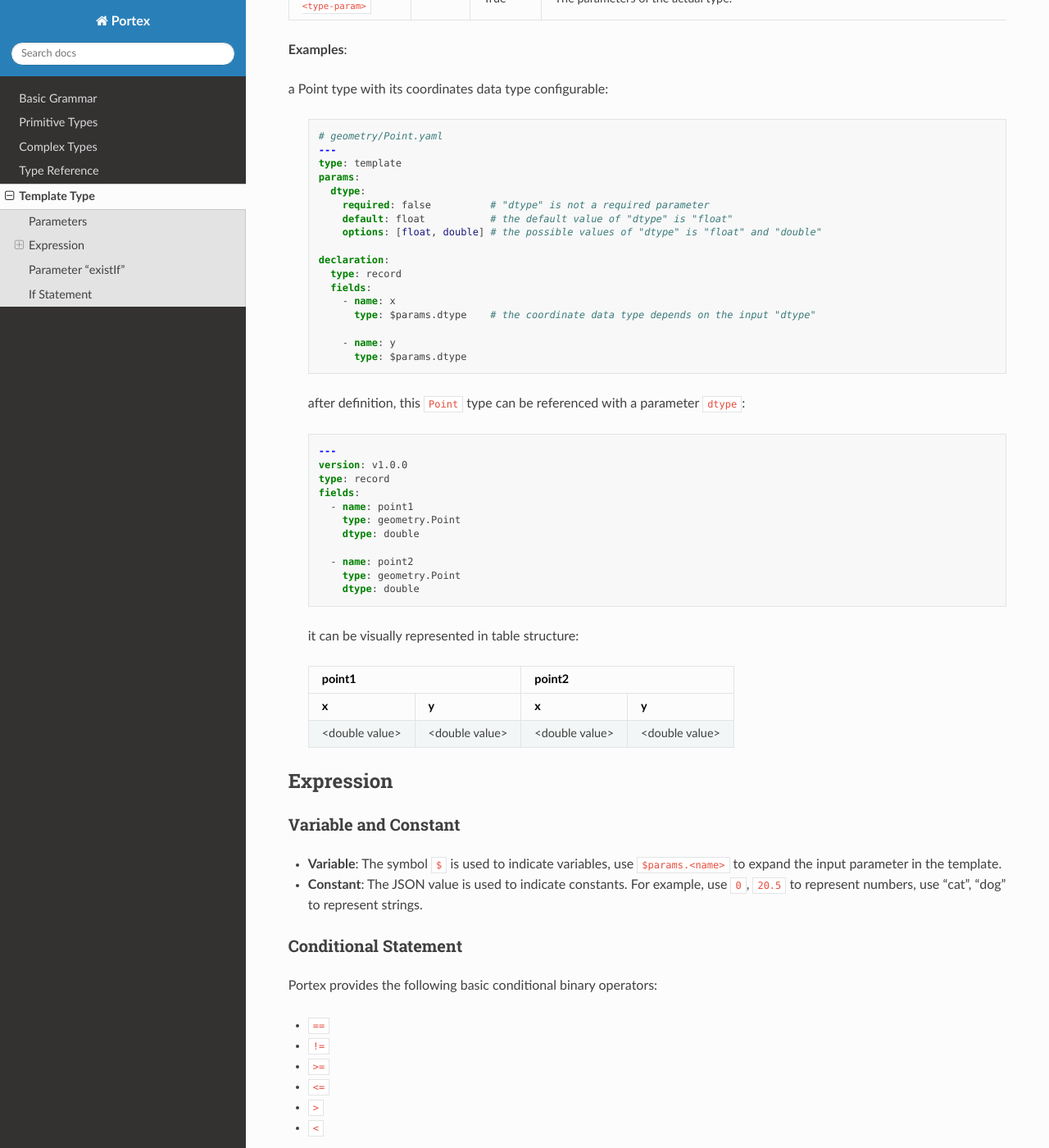
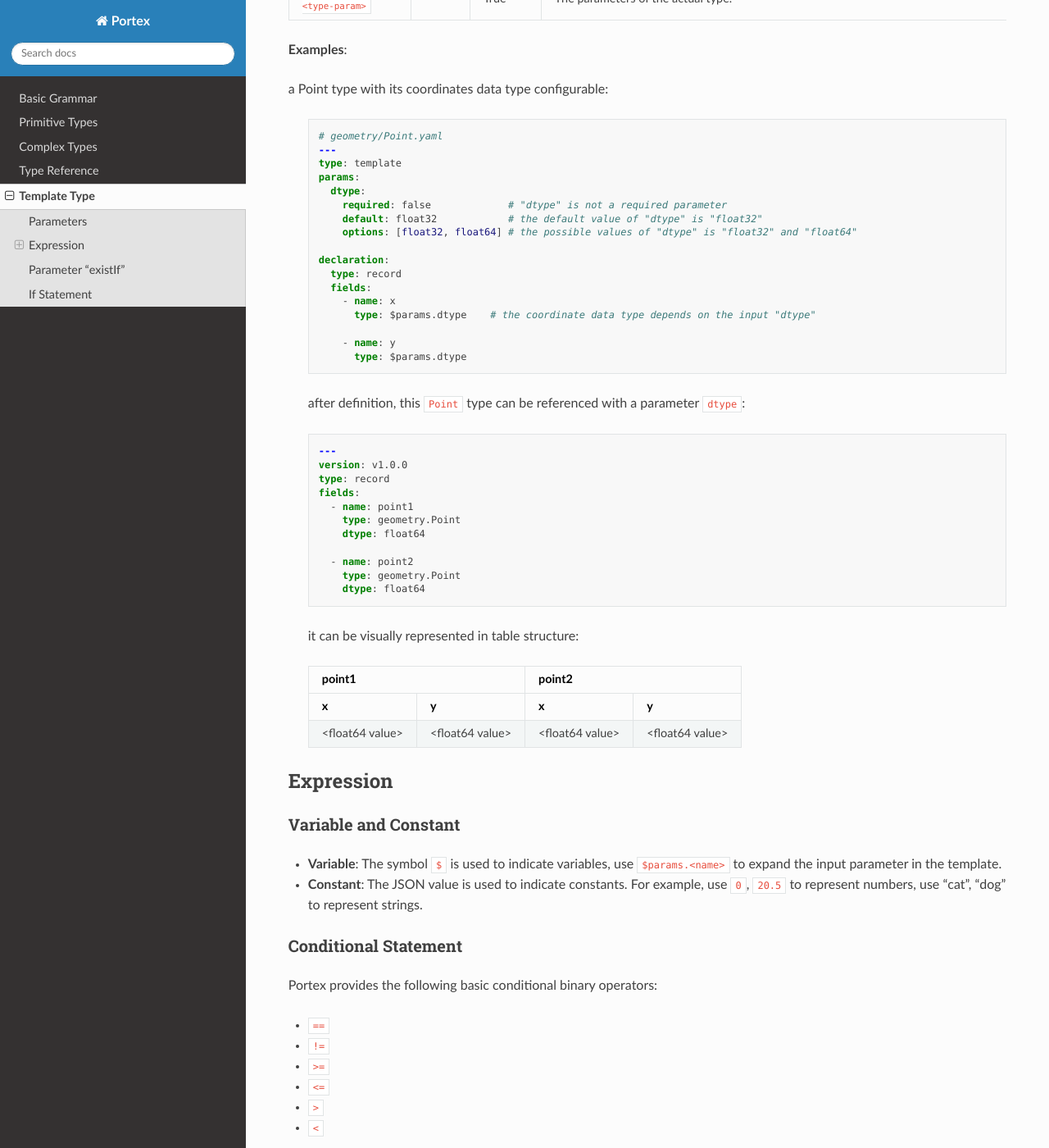
Before and after one commit to Project-OpenBytes/portex, a Sphinx documentation site: the page built from docs/source/schema/template_type.rst, in a window 1280 px wide and 1400 px high, scrolled down 1156 px. Shown: the whole window at 82% size. Built offline with Sphinx 7.4.7 and the Read the Docs theme 2.0.0, drawn with Linux system fonts in a browser that asks for light colours; some of the changed text lies outside the part shown.

Commit message:
docs: rename numeric types for better extensibility
int -> int32
long -> int64
float -> float32
double -> float64

```diff
--- a/docs/source/schema/basic_grammar.rst
+++ b/docs/source/schema/basic_grammar.rst
@@ -20,15 +20,15 @@ string. The bulitin supported types can be found in :doc:`/schema/primitive_type
 The most important feature of Portex is that the type is configurable, different types has different
 parameters.
 
-For example, the :ref:`numeric types <numeric_types>` ``int`` has parameters ``minimum`` and
-``maximum`` which limits the range of the ``int`` number.
+For example, the :ref:`numeric types <numeric_types>` ``int32`` has parameters ``minimum`` and
+``maximum`` which limits the range of the ``int32`` number.
 
 So an integer in the range 0~100 can be defined:
 
 .. code:: yaml
 
    ---
-   type: int
+   type: int32
    minimum: 0
    maximum: 100
 
--- a/docs/source/schema/complex_types/tensor.rst
+++ b/docs/source/schema/complex_types/tensor.rst
@@ -39,7 +39,7 @@ The ``tensor`` type represents an N-dimensional array in which all elements have
       ---
       type: tensor
       shape: [3, 3]
-      dtype: int
+      dtype: int32
 
 #. a 640x480 image tensor with 3 channels:
 
@@ -48,7 +48,7 @@ The ``tensor`` type represents an N-dimensional array in which all elements have
       ---
       type: tensor
       shape: [640, 480, 3]
-      dtype: int
+      dtype: int32
 
 #. an integer matrix with unlimited shape:
 
@@ -57,4 +57,4 @@ The ``tensor`` type represents an N-dimensional array in which all elements have
       ---
       type: tensor
       shape: [null, null]
-      dtype: int
+      dtype: int32
--- a/docs/source/schema/template_type.rst
+++ b/docs/source/schema/template_type.rst
@@ -88,9 +88,9 @@ a Point type with its coordinates data type configurable:
       type: template
       params:
         dtype:
-          required: false          # "dtype" is not a required parameter
-          default: float           # the default value of "dtype" is "float"
-          options: [float, double] # the possible values of "dtype" is "float" and "double"
+          required: false             # "dtype" is not a required parameter
+          default: float32            # the default value of "dtype" is "float32"
+          options: [float32, float64] # the possible values of "dtype" is "float32" and "float64"
 
       declaration:
         type: record
@@ -111,21 +111,21 @@ a Point type with its coordinates data type configurable:
       fields:
         - name: point1
           type: geometry.Point
-          dtype: double
+          dtype: float64
 
         - name: point2
           type: geometry.Point
-          dtype: double
+          dtype: float64
 
    it can be visually represented in table structure:
 
-   +----------------+----------------+----------------+-----------------+
-   | point1                          | point2                           |
-   +----------------+----------------+----------------+-----------------+
-   | x              | y              | x              | y               |
-   +================+================+================+=================+
-   | <double value> | <double value> | <double value> | <double value>  |
-   +----------------+----------------+----------------+-----------------+
+   +-----------------+-----------------+-----------------+-----------------+
+   | point1                            | point2                            |
+   +-----------------+-----------------+-----------------+-----------------+
+   | x               | y               | x               | y               |
+   +=================+=================+=================+=================+
+   | <float64 value> | <float64 value> | <float64 value> | <float64 value> |
+   +-----------------+-----------------+-----------------+-----------------+
 
 ************
  Expression
```
Also changed, not shown: other parts of docs/source/schema/template_type.rst (+3 -3 lines), docs/source/schema/complex_types/array.rst (+4 -4 lines), docs/source/schema/complex_types/record.rst (+7 -7 lines), docs/source/schema/primitive_types.rst (+7 -7 lines).
